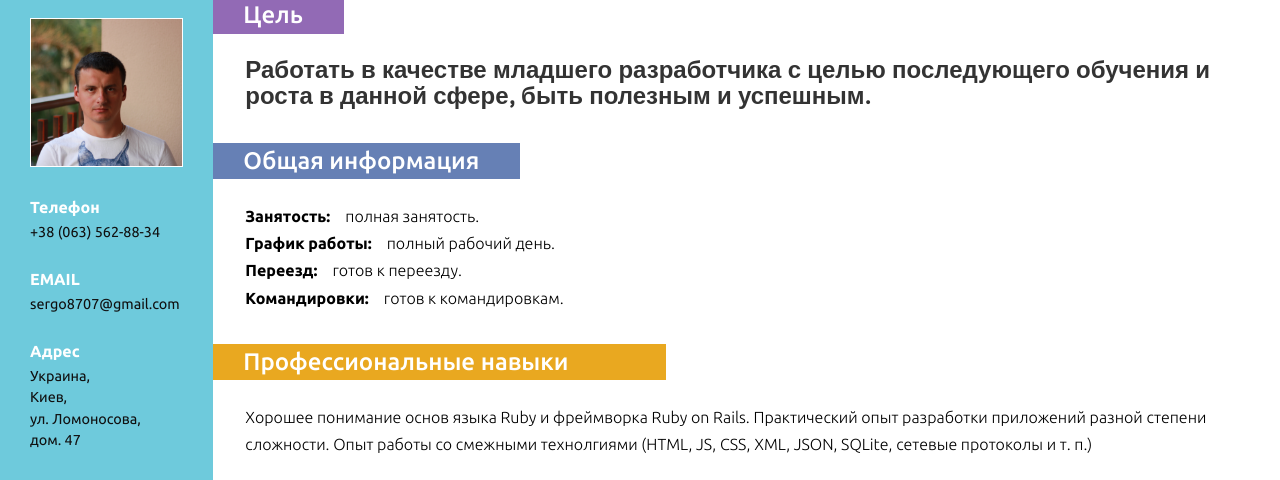
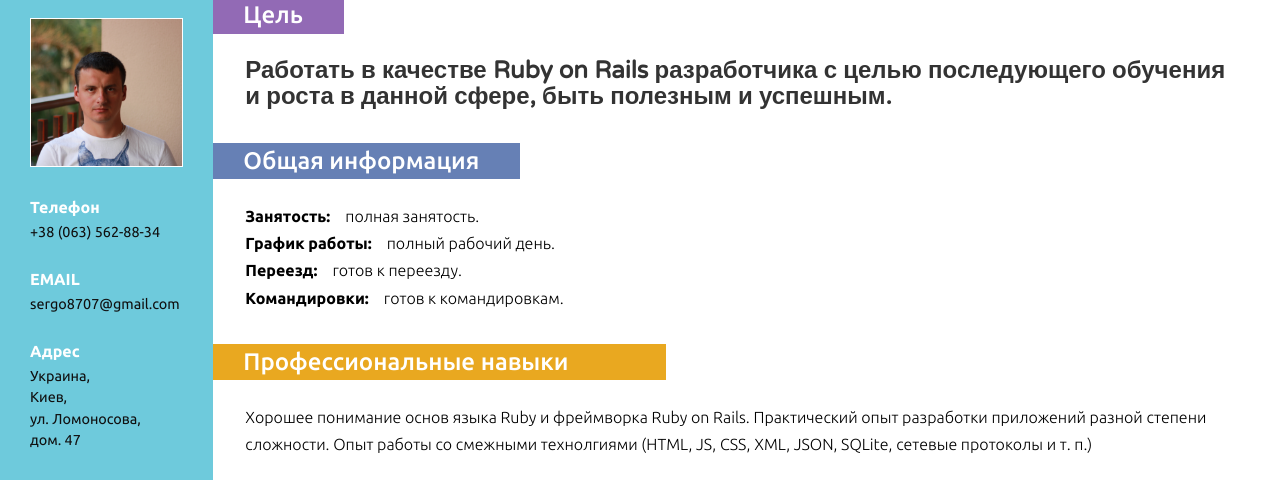
Before and after one commit to Sergo8707/My_website_2.0, a plain HTML site: page index.html in a window 1280 px wide. Shown: the part 116-596 px from the top of the page. Drawn offline with Linux system fonts and the light colour scheme; files whose address does not match are found by name.

Commit message:
Update index.html

```diff
--- a/index.html
+++ b/index.html
@@ -56,7 +56,7 @@
             </div>
             <h3 class="clr">Цель</h3>
             <div class="company_details">
-                <h4>Работать в качестве младшего разработчика с целью последующего обучения и роста в данной
+                <h4>Работать в качестве Ruby on Rails разработчика с целью последующего обучения и роста в данной
                     сфере, быть полезным и успешным.</h4>
             </div>
         </div>
```
